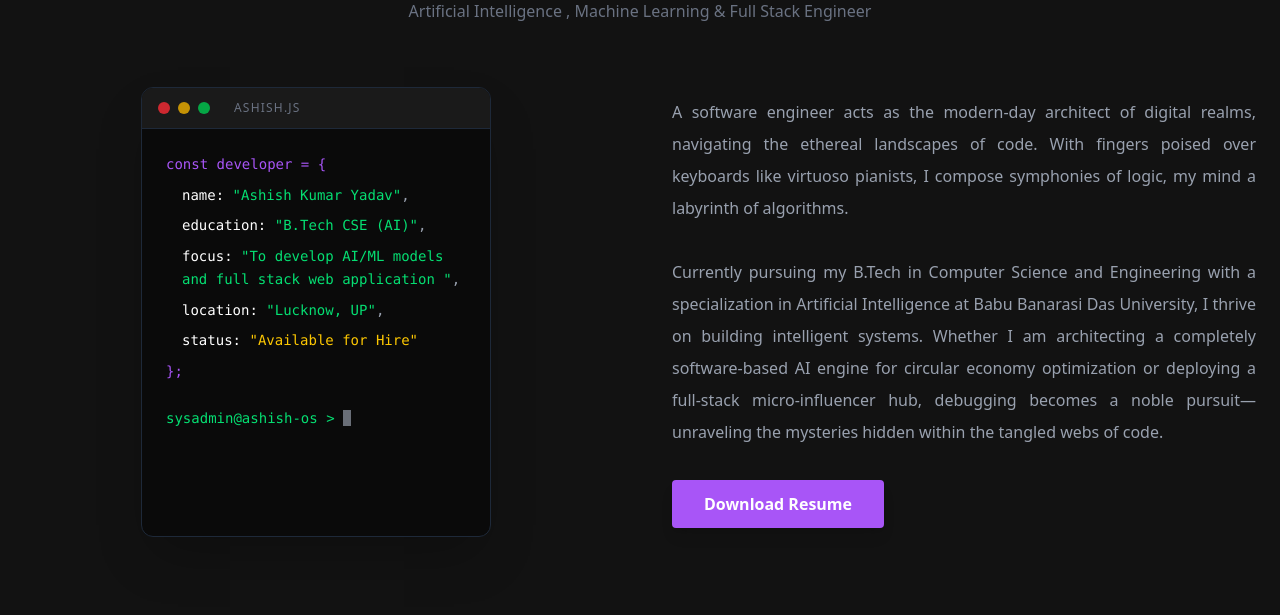
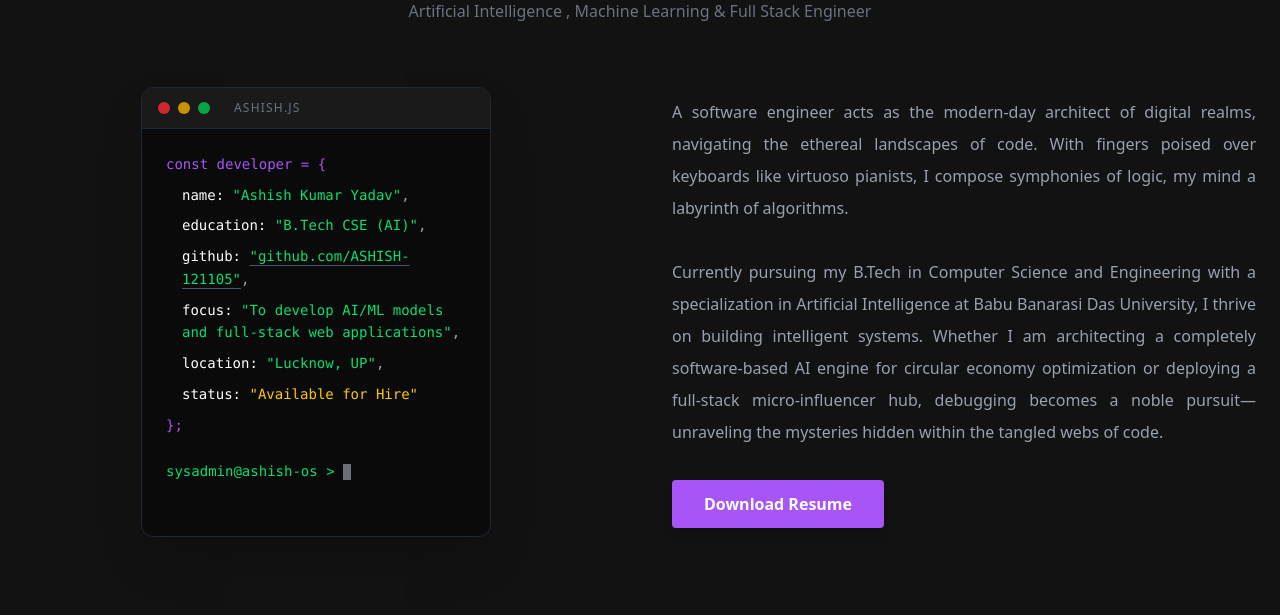
Before and after one commit to ASHISH-121105/Personal-Portfolio, a Django app: page / in a window 1280 px wide. Shown: the part 1016-1631 px from the top of the page. Run offline with Django 5.2, Linux system fonts and the light colour scheme; data that the repository does not hold is empty.

Commit message:
Added GitHub links to portfolio and cleaned up debug code

```diff
--- a/Portfolio/templates/index.html
+++ b/Portfolio/templates/index.html
@@ -137,7 +137,11 @@
                         </div>
 
                         <div class="pl-4 mb-2">
-                            <span class="text-white">focus:</span> <span class="text-green-400">"To develop AI/ML models and full stack web application "</span>,
+                            <span class="text-white">github:</span> <a href="https://github.com/ASHISH-121105" target="_blank" class="text-green-400 hover:text-neural-purple-light transition-colors underline decoration-gray-600 underline-offset-4">"github.com/ASHISH-121105"</a>,
+                        </div>
+
+                        <div class="pl-4 mb-2">
+                            <span class="text-white">focus:</span> <span class="text-green-400">"To develop AI/ML models and full-stack web applications"</span>,
                         </div>
 
                         <div class="pl-4 mb-2">
@@ -354,12 +358,17 @@
 
             <span class="hidden md:block text-gray-700">|</span>
 
+            <div class="flex items-center gap-4">
+                <a href="https://github.com/ASHISH-121105" target="_blank" class="text-gray-400 hover:text-white transition-colors transform hover:scale-110">
+                    <svg class="w-6 h-6" fill="currentColor" viewBox="0 0 24 24"><path fill-rule="evenodd" clip-rule="evenodd" d="M12 2C6.477 2 2 6.477 2 12c0 4.42 2.865 8.166 6.839 9.489.5.092.682-.217.682-.482 0-.237-.008-.866-.013-1.7-2.782.603-3.369-1.34-3.369-1.34-.454-1.156-1.11-1.462-1.11-1.462-.908-.62.069-.608.069-.608 1.003.07 1.531 1.03 1.531 1.03.892 1.529 2.341 1.087 2.91.831.092-.646.35-1.086.636-1.336-2.22-.253-4.555-1.11-4.555-4.943 0-1.091.39-1.984 1.029-2.683-.103-.253-.446-1.27.098-2.647 0 0 .84-.269 2.75 1.025A9.578 9.578 0 0112 6.836c.85.004 1.705.114 2.504.336 1.909-1.294 2.747-1.025 2.747-1.025.546 1.377.203 2.394.1 2.647.64.699 1.028 1.592 1.028 2.683 0 3.842-2.339 4.687-4.566 4.935.359.309.678.919.678 1.852 0 1.336-.012 2.415-.012 2.743 0 .267.18.578.688.48C19.138 20.161 22 16.418 22 12c0-5.523-4.477-10-10-10z"></path></svg>
+                </a>
 
-                <a href="https://www.linkedin.com/in/ashish-kumar-yadav-5638ba306?utm_source=share_via&utm_content=profile&utm_medium=member_android" target="_blank" class="text-gray-400 hover:text-neural-purple transition-colors transform hover:scale-110">
+                <a href="https://www.linkedin.com/in/ashish-kumar-yadav-5638ba306" target="_blank" class="text-gray-400 hover:text-blue-500 transition-colors transform hover:scale-110">
                     <svg class="w-6 h-6" fill="currentColor" viewBox="0 0 24 24">
                         <path d="M19 0h-14c-2.761 0-5 2.239-5 5v14c0 2.761 2.239 5 5 5h14c2.762 0 5-2.239 5-5v-14c0-2.761-2.238-5-5-5zm-11 19h-3v-11h3v11zm-1.5-12.268c-.966 0-1.75-.79-1.75-1.764s.784-1.764 1.75-1.764 1.75.79 1.75 1.764-.783 1.764-1.75 1.764zm13.5 12.268h-3v-5.604c0-3.368-4-3.113-4 0v5.604h-3v-11h3v1.765c1.396-2.586 7-2.777 7 2.476v6.759z"/>
                     </svg>
                 </a>
+            </div>
         </div>
 
     </div>
```
Lines whose indentation alone changed are shown as unchanged.
